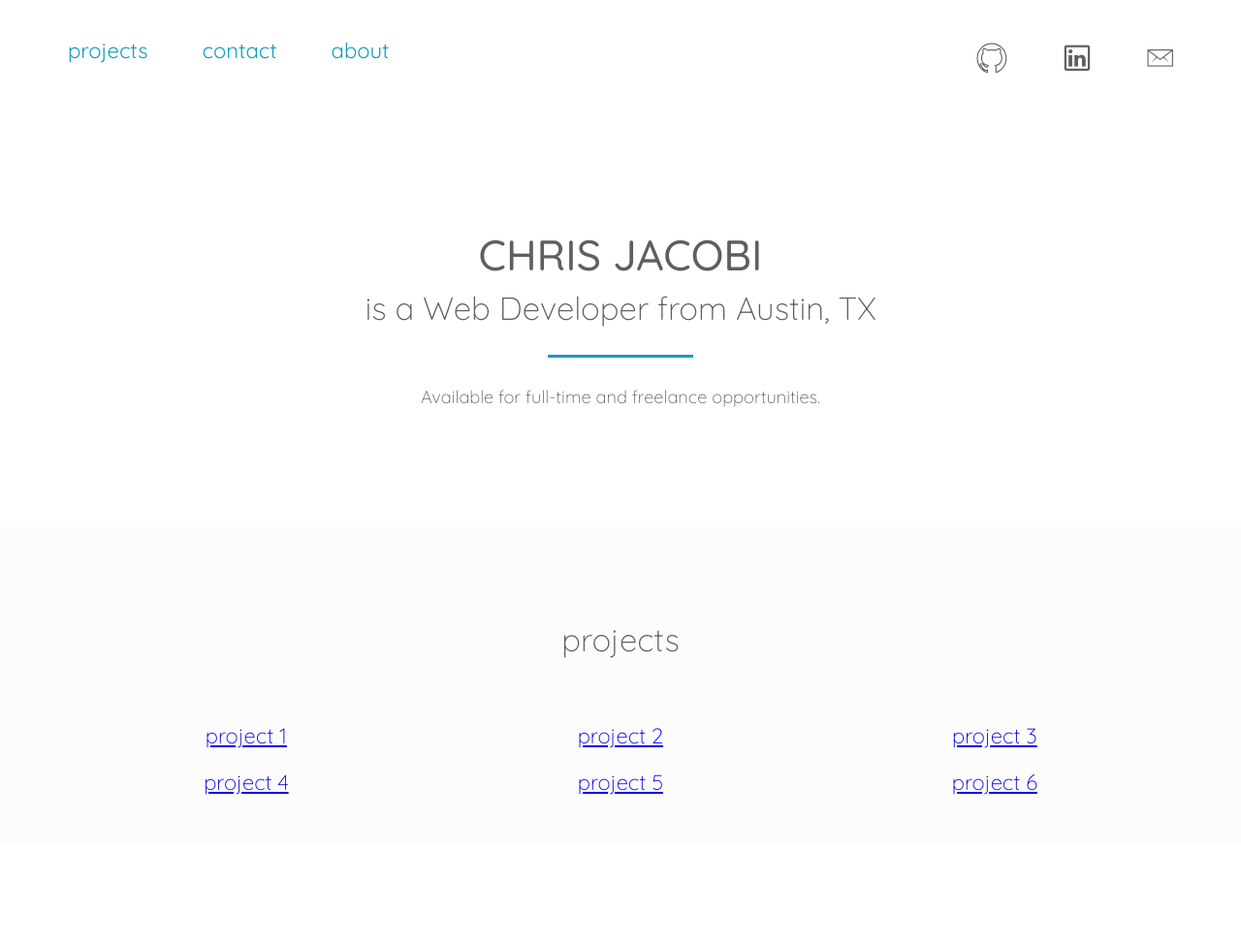
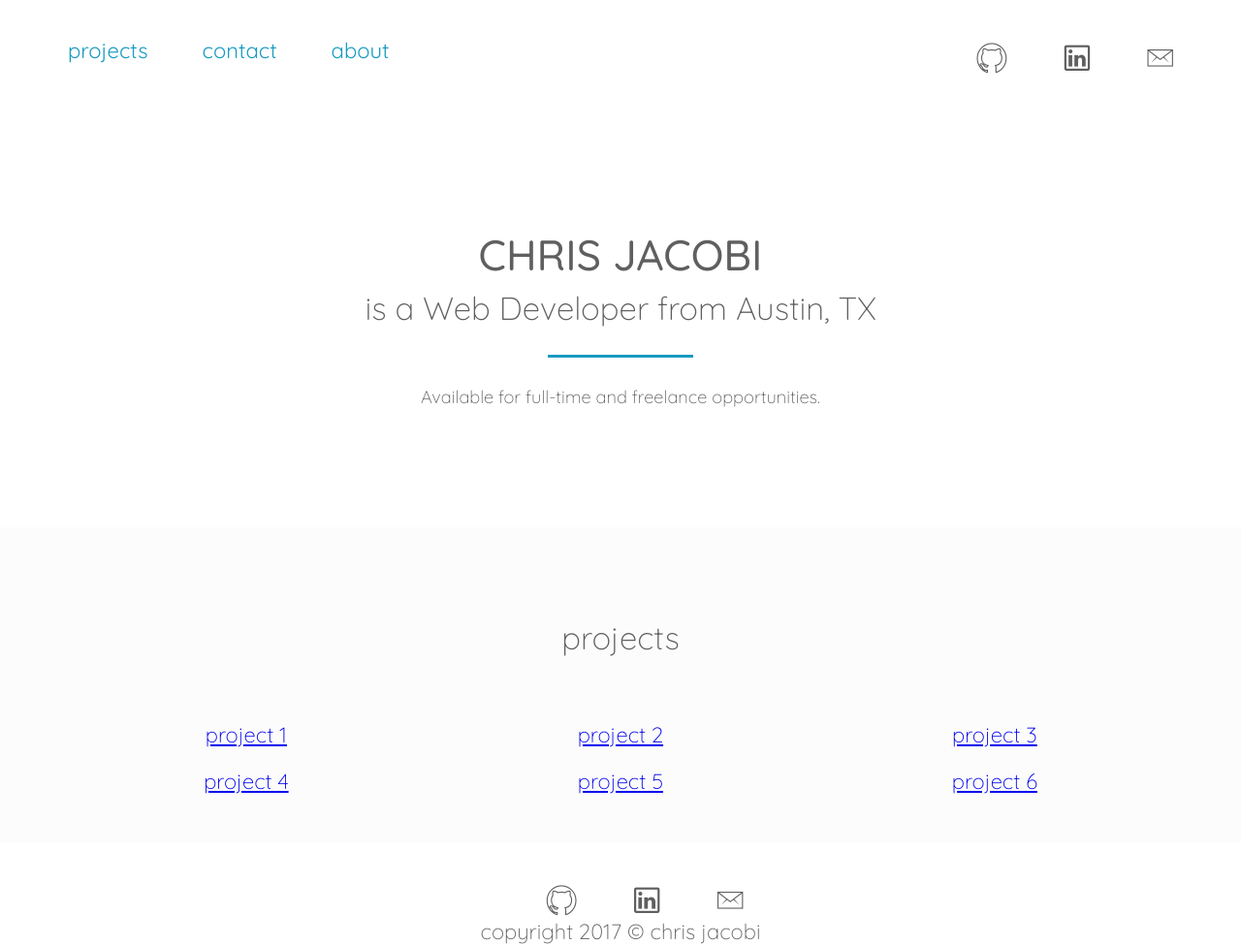
Before and after one commit to chrisxjacobi/re-site, a plain HTML site: page index.html in a window 1280 px wide. Shown: the whole page at 97% size. Before the commit the page ends 872 px from the top, so only its background shows below. Drawn offline with nearby package versions, Linux system fonts and the light colour scheme.

Commit message:
some footer manipulation

```diff
--- a/index.html
+++ b/index.html
@@ -27,7 +27,6 @@
                     <li><a href="#"><i class="ion-social-github-outline"></i></a></li>
                     <li><a href="#"><i class="ion-social-linkedin-outline"></i></a></li>
                     <li><a href="#"><i class="ion-ios-email-outline"></i></a></li>
-
                 </ul>
             </div>
         </nav>
@@ -86,7 +85,14 @@
 
     <!--FOOTER-->
     <footer>
-
+        <div class="row">
+            <ul class="social-links">
+                <li><a href="#"><i class="ion-social-github-outline"></i></a></li>
+                <li><a href="#"><i class="ion-social-linkedin-outline"></i></a></li>
+                <li><a href="#"><i class="ion-ios-email-outline"></i></a></li>
+            </ul>
+            <p>copyright 2017 &copy; chris jacobi</p>
+        </div>
     </footer>
 
 </body>
--- a/resources/css/style.css
+++ b/resources/css/style.css
@@ -134,7 +134,7 @@ header {
 
 
 .section-projects {
-    padding: 40px 0;
+    padding: 3% 0;
     text-align: center;
     background-color: rgb(252, 252, 252);
 }
@@ -145,5 +145,19 @@ header {
 
 
 .projects-row {
+}
 
+
+
+
+/*---footer---*/
+
+footer {
+    text-align: center;
 }
+
+footer .social-links {
+    float: none;;
+    list-style: none;
+    font-size: 160%;
+}
```
